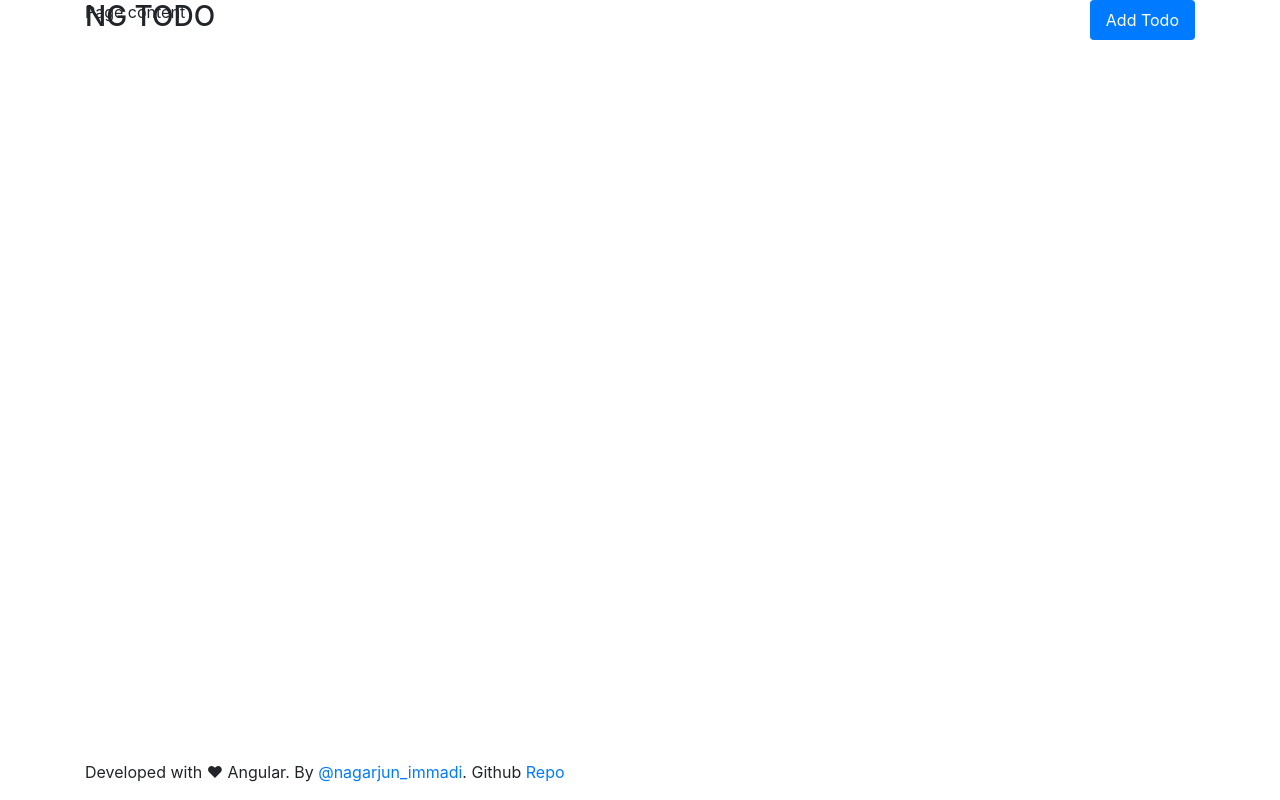
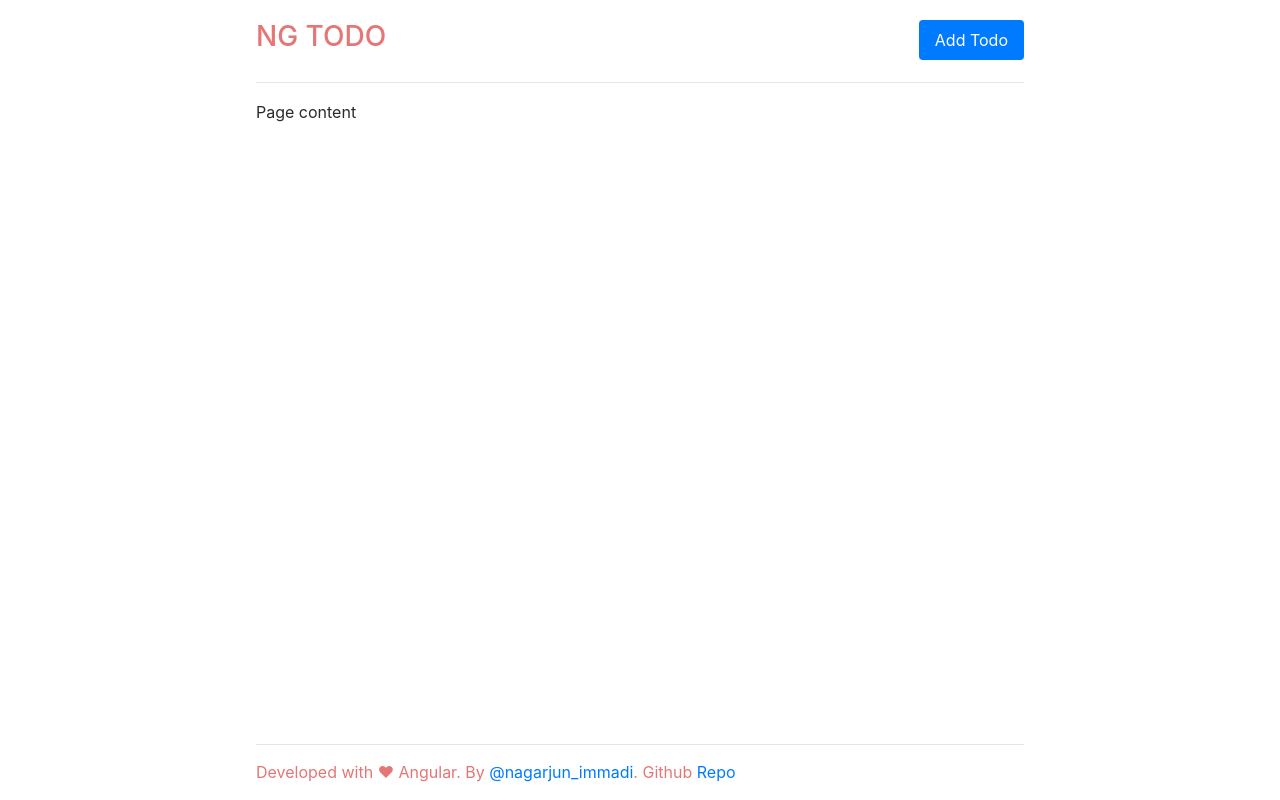
Before and after one commit to Laxmma/ng-tod, an Angular app: page / in a window 1280 px wide. Built offline with nearby package versions, Linux system fonts and the light colour scheme.

Commit message:
Added styles

```diff
--- a/src/styles.css
+++ b/src/styles.css
@@ -1 +1,44 @@
-/* You can add global styles to this file, and also import other style files */
+body {
+       font-family: -apple-system,system-ui,BlinkMacSystemFont,"Segoe UI",Roboto,"Helvetica Neue",Arial,sans-serif;
+       font-size: 1rem;
+       font-weight: 400;
+       line-height: 1.5;
+       color: #292b2c;
+       background-color: #fff;
+   }
+
+   @media (min-width: 1200px) {
+       .container {
+           max-width: 768px;
+           padding: 0px;
+       }
+   }
+
+   header {
+       background: #fff;
+   }
+
+   header .container{
+       padding-bottom: 20px;
+       padding-top: 20px;
+       border-bottom: 1px solid #e5e5e5;
+   }
+
+   header h3 {
+       color: #e47676;
+   }
+
+   main.container{
+       padding-top: 100px;
+       padding-bottom: 20px;
+   }
+
+   footer {
+       background: #fff;
+   }
+
+   footer .container{
+       padding-top: 15px;
+       color: #e47676;
+       border-top: 1px solid #e5e5e5;
+   }
```
